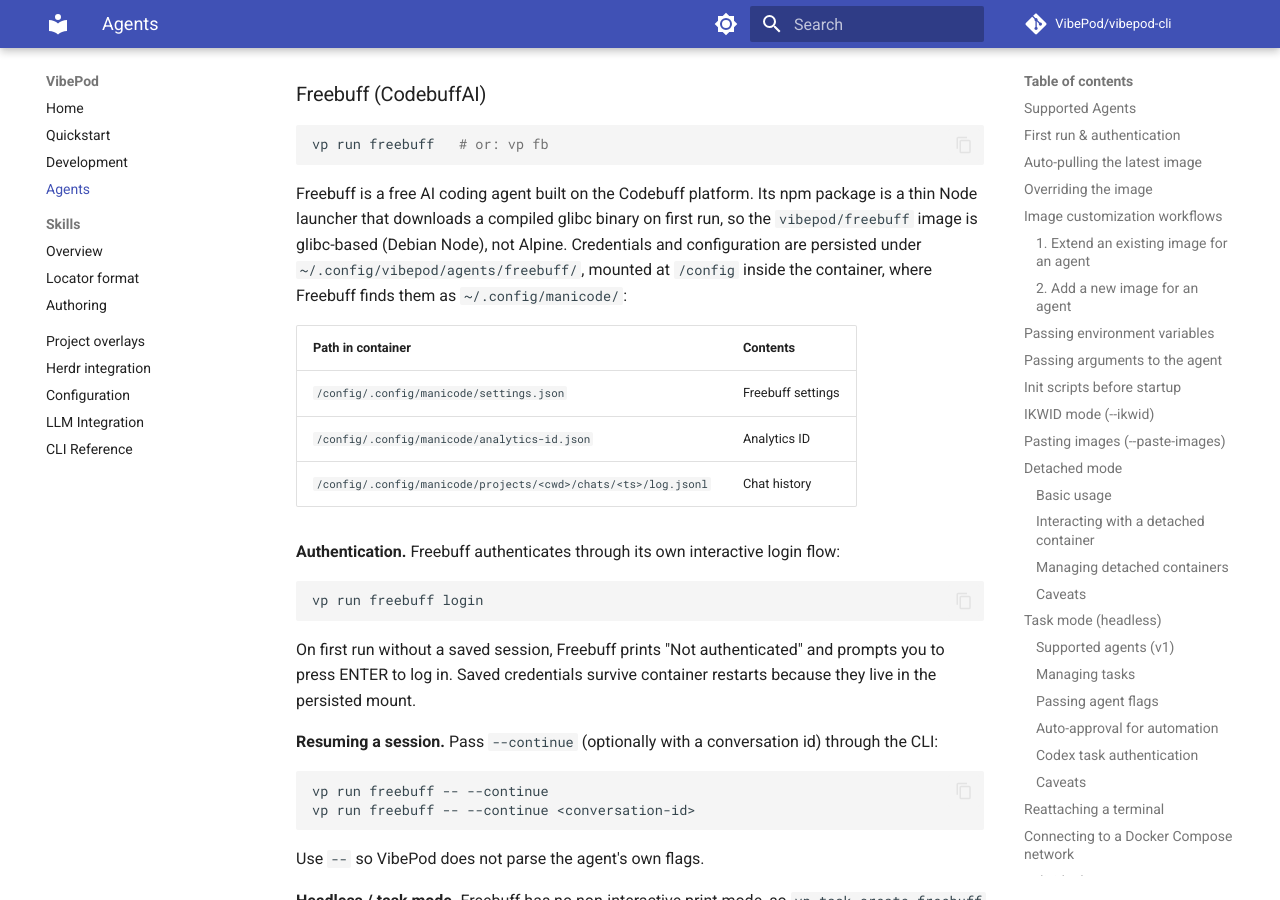
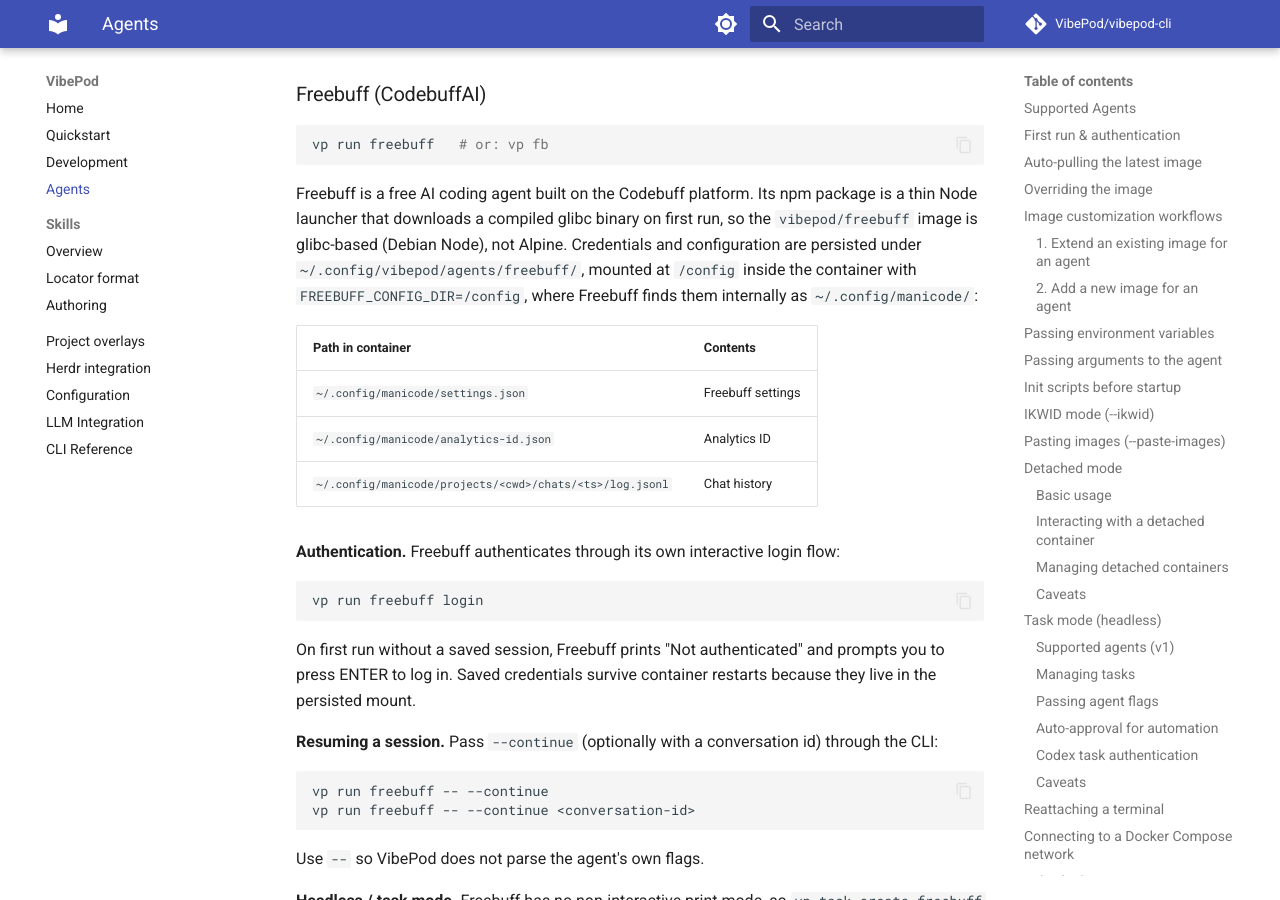
Before and after one commit to VibePod/vibepod-cli, an MkDocs documentation site: the page built from docs/agents/index.md, in a window 1280 px wide and 900 px high, scrolled down 20246 px. Built offline with MkDocs 1.6.1 and Material for MkDocs 9.7.7, drawn with Linux system fonts in a browser that asks for light colours; comment, search, counter and statistics services are not loaded.

Commit message:
chore: standardize Freebuff configuration mounts and update docs

```diff
--- a/docs/agents/index.md
+++ b/docs/agents/index.md
@@ -804,13 +804,13 @@
 first run, so the `vibepod/freebuff` image is glibc-based (Debian Node), not
 Alpine. Credentials and configuration are persisted under
 `~/.config/vibepod/agents/freebuff/`, mounted at `/config` inside the
-container, where Freebuff finds them as `~/.config/manicode/`:
+container with `FREEBUFF_CONFIG_DIR=/config`, where Freebuff finds them internally as `~/.config/manicode/`:
 
 | Path in container | Contents |
 |---|---|
-| `/config/.config/manicode/settings.json` | Freebuff settings |
-| `/config/.config/manicode/analytics-id.json` | Analytics ID |
-| `/config/.config/manicode/projects/<cwd>/chats/<ts>/log.jsonl` | Chat history |
+| `~/.config/manicode/settings.json` | Freebuff settings |
+| `~/.config/manicode/analytics-id.json` | Analytics ID |
+| `~/.config/manicode/projects/<cwd>/chats/<ts>/log.jsonl` | Chat history |
 
 **Authentication.** Freebuff authenticates through its own interactive login
 flow:
```
Also changed, not shown: 1 other file.
